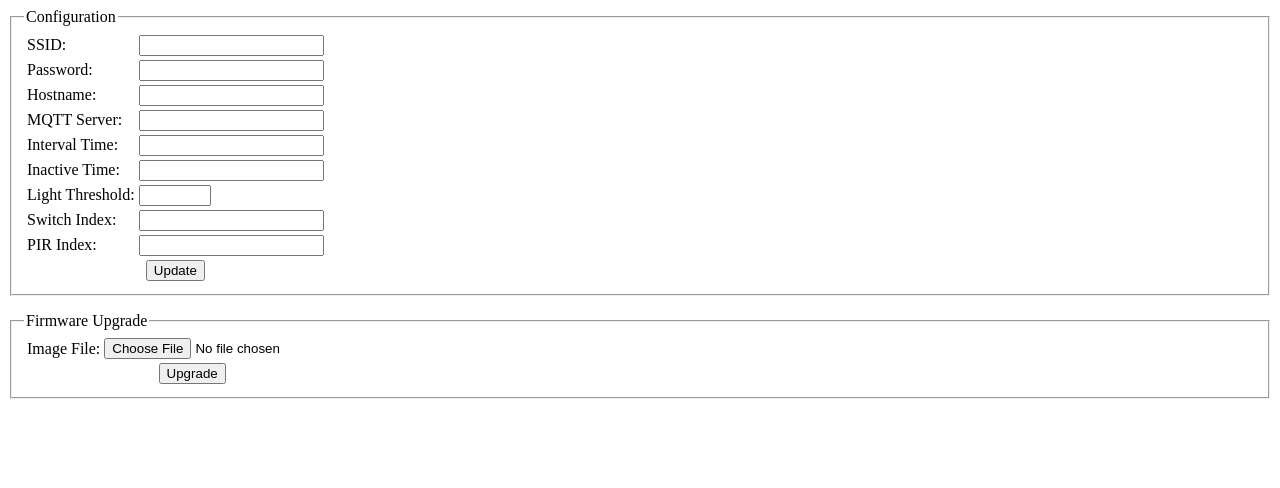
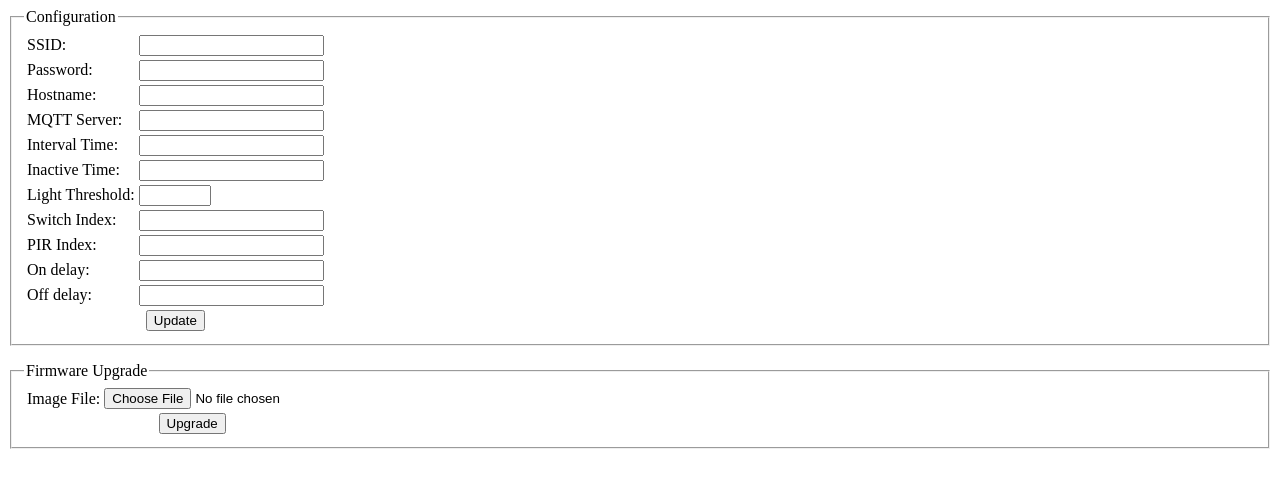
Before and after one commit to jscrane/Twilight-ESP, a plain HTML site: page data/index.html in a window 1280 px wide. Drawn offline with Linux system fonts and the light colour scheme; no server answers; files whose address does not match are found by name.

Commit message:
config on/off_delay

```diff
--- a/data/config.json
+++ b/data/config.json
@@ -7,5 +7,7 @@
  "inactive_time": 300,
  "threshold": 750,
  "switch_idx": 22,
- "pir_idx": 23
+ "pir_idx": 23,
+ "on_delay": 2,
+ "off_delay": 10
 }
--- a/data/index.html
+++ b/data/index.html
@@ -78,6 +78,14 @@ function save_config() {
     <td><input type="number" min="-1" id="pir_idx"></td>
   </tr>
   <tr>
+    <td>On delay:</td>
+    <td><input type="number" min="0" id="on_delay"></td>
+  </tr>
+  <tr>
+    <td>Off delay:</td>
+    <td><input type="number" min="0" id="off_delay"></td>
+  </tr>
+  <tr>
     <td colspan="2" align="center">
       <button type="submit" onclick="save_config()">Update</button>
     </td>
```
Also changed, not shown: 2 other files.
